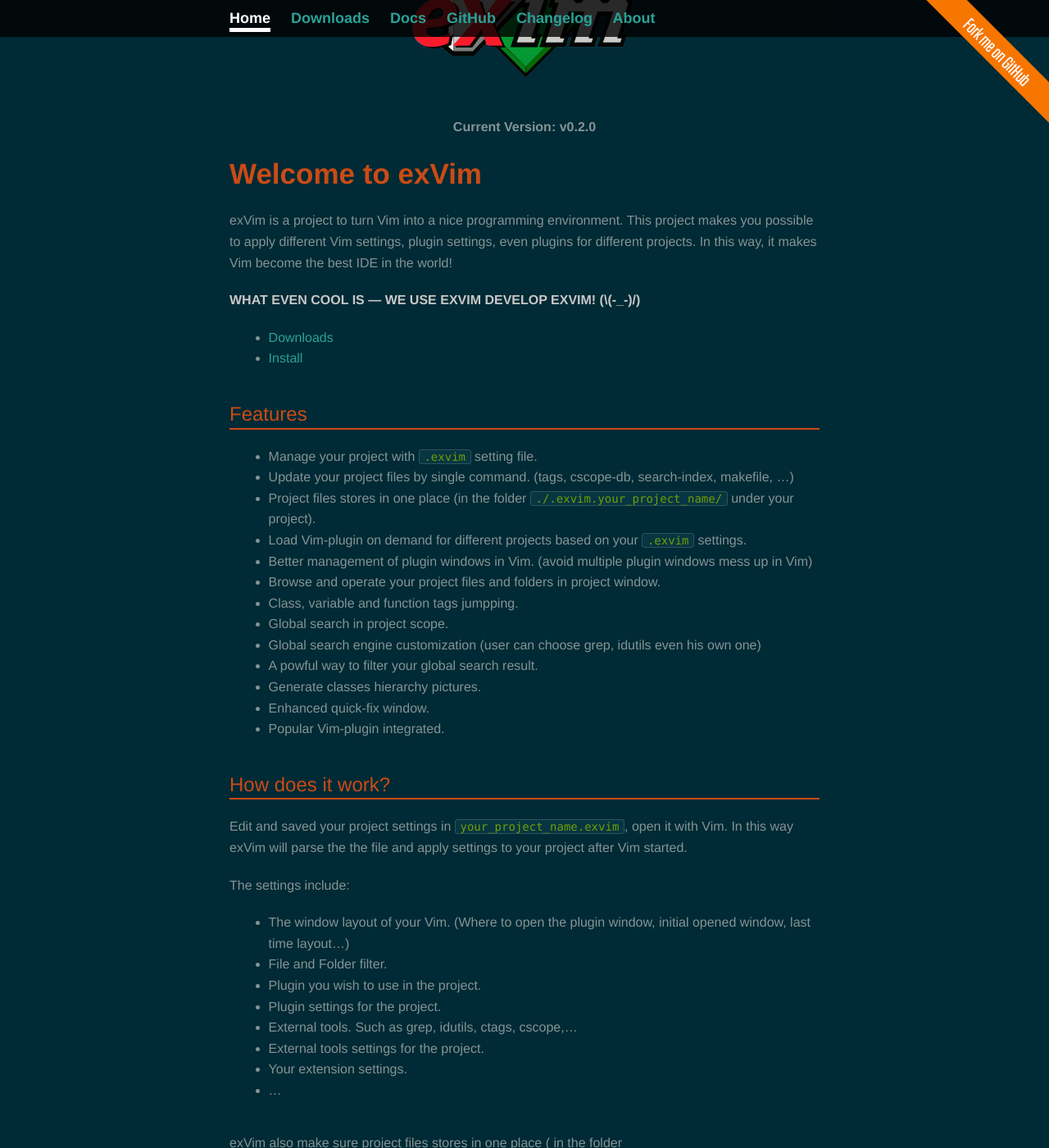
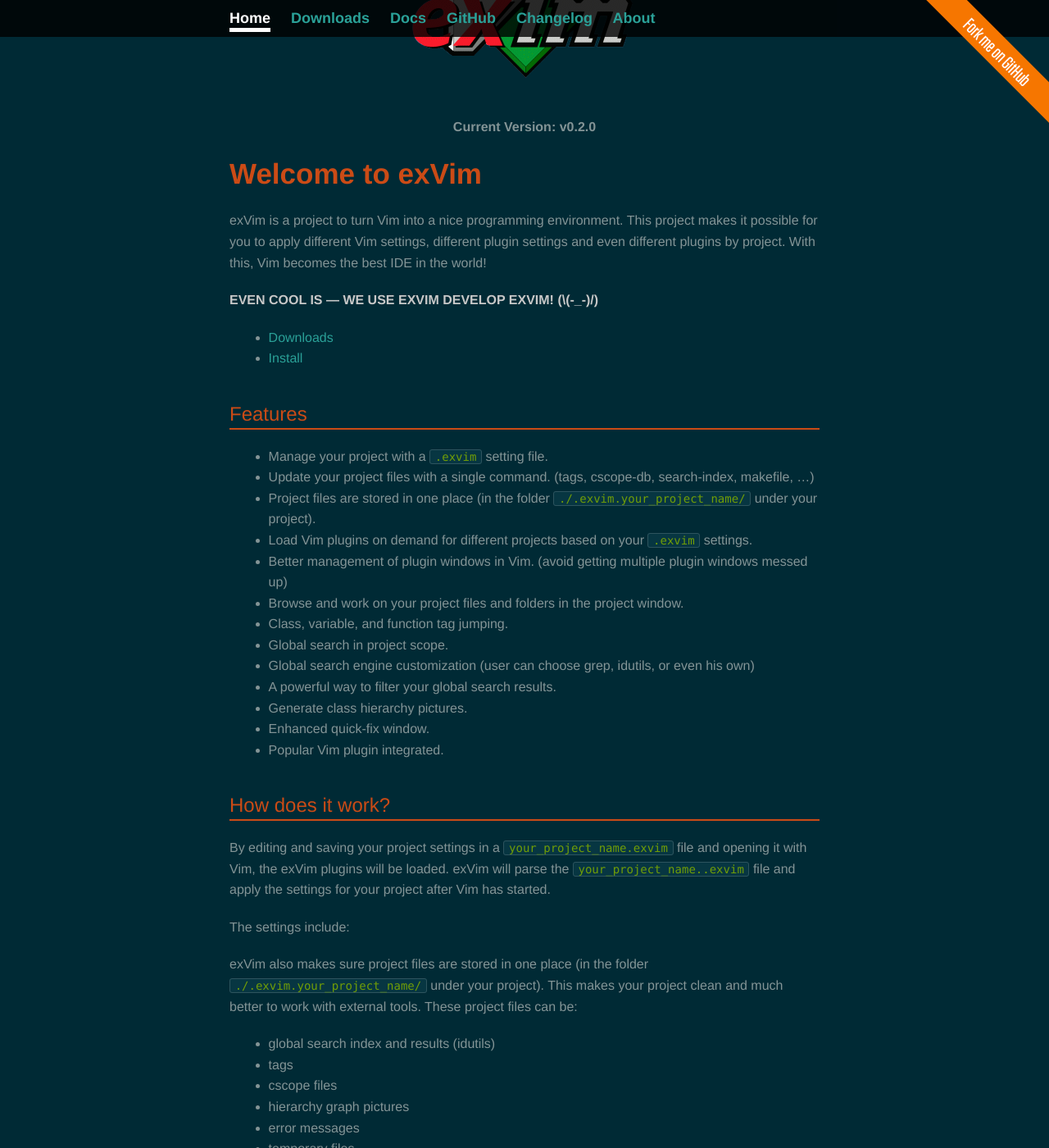
Before and after one commit to exvim/exvim.github.io, a Jekyll site: the page built from index.md, in a window 1280 px wide and 1400 px high, scrolled down 251 px. Shown: the whole window at 82% size. Built offline with Jekyll 4.4.1, drawn with Linux system fonts in a browser that asks for light colours; Markdown is read by kramdown in place of the engine named in the settings; some of the changed text lies outside the part shown.

Commit message:
Correct English grammar error.

```diff
--- a/index.md
+++ b/index.md
@@ -5,56 +5,49 @@
 
 # Welcome to exVim
 
-exVim is a project to turn Vim into a nice programming environment. This project makes you
-possible to apply different Vim settings, plugin settings, even plugins for different projects.
-In this way, it makes Vim become the best IDE in the world!
+exVim is a project to turn Vim into a nice programming environment. This project makes it
+possible for you to apply different Vim settings, different plugin settings and even different
+plugins by project. With this, Vim becomes the best IDE in the world!
 
-**WHAT EVEN COOL IS --- WE USE EXVIM DEVELOP EXVIM! (\\(-_-)/)**
+**EVEN COOL IS --- WE USE EXVIM DEVELOP EXVIM! (\\(-_-)/)**
 
 - [Downloads](downloads)
 - [Install](docs/install)
 
 ## Features
 
-- Manage your project with `.exvim` setting file.
-- Update your project files by single command. (tags, cscope-db, search-index, makefile, ...)
-- Project files stores in one place (in the folder `./.exvim.your_project_name/` under your project).
-- Load Vim-plugin on demand for different projects based on your `.exvim` settings.
-- Better management of plugin windows in Vim. (avoid multiple plugin windows mess up in Vim)
-- Browse and operate your project files and folders in project window.
-- Class, variable and function tags jumpping.
+- Manage your project with a `.exvim` setting file.
+- Update your project files with a single command. (tags, cscope-db, search-index, makefile, ...)
+- Project files are stored in one place (in the folder `./.exvim.your_project_name/` under your project).
+- Load Vim plugins on demand for different projects based on your `.exvim` settings.
+- Better management of plugin windows in Vim. (avoid getting multiple plugin windows messed up)
+- Browse and work on your project files and folders in the project window.
+- Class, variable, and function tag jumping.
 - Global search in project scope.
-- Global search engine customization (user can choose grep, idutils even his own one)
-- A powful way to filter your global search result.
-- Generate classes hierarchy pictures.
+- Global search engine customization (user can choose grep, idutils, or even his own)
+- A powerful way to filter your global search results.
+- Generate class hierarchy pictures.
 - Enhanced quick-fix window.
-- Popular Vim-plugin integrated.
+- Popular Vim plugin integrated.
 
 ## How does it work?
 
-Edit and saved your project settings in `your_project_name.exvim`, open it with Vim.
-In this way exVim will parse the the file and apply settings to your project after Vim started.
+By editing and saving your project settings in a `your_project_name.exvim` file and opening it with Vim, the exVim plugins
+will be loaded.  exVim will parse the `your_project_name..exvim` file and apply the settings for your project after Vim
+has started.
 
 The settings include:
 
-- The window layout of your Vim. (Where to open the plugin window, initial opened window, last time layout...)
-- File and Folder filter.
-- Plugin you wish to use in the project.
-- Plugin settings for the project.
-- External tools. Such as grep, idutils, ctags, cscope,...
-- External tools settings for the project.
-- Your extension settings.
-- ...
-
-exVim also make sure project files stores in one place ( in the folder `./.exvim.your_project_name/` under your project ).
-This makes your project clean and much better work with external tools. These project files can be:
+exVim also makes sure project files are stored in one place (in the folder `./.exvim.your_project_name/` under your project).
+This makes your project clean and much better to work with external tools. These project files can be:
 
 - global search index and results (idutils)
 - tags
 - cscope files
 - hierarchy graph pictures
-- error message
+- error messages
 - temporary files
 - ...
 
-After exVim started, type `:Update` command, exVim will helps you update project files.
+After Vim has loaded `your_project_name.exvim` and started, exVim helps you update your project files so you
+can use your favorite plugins with these files.
```
Also changed, not shown: about/index.md (+2 -2 lines).
